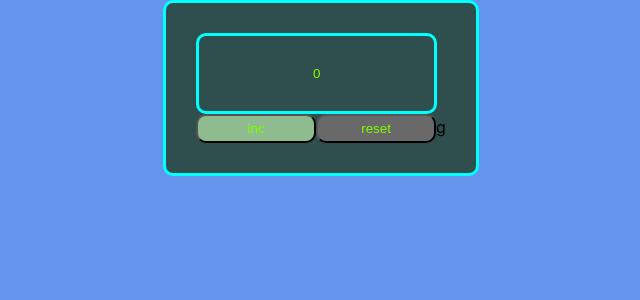
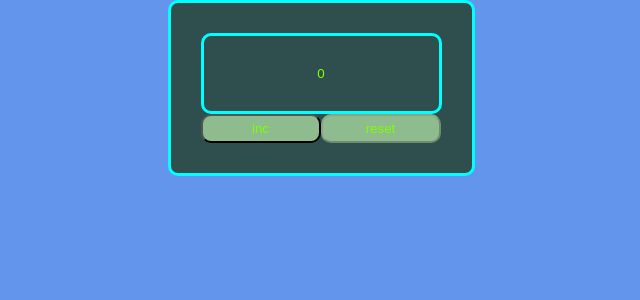
Before and after one commit to Leskevich/counter, a React (Create React App) app: page / in a window 1280 px wide. Shown: the top 300 px of the page, without its empty margins (319-959 px from the left). Built offline with nearby package versions, Linux system fonts and the light colour scheme.

Commit message:
class input,disabled button

```diff
--- a/src/App.css
+++ b/src/App.css
@@ -45,3 +45,12 @@
     padding: 5px;
     color: chartreuse;
 }
+.AttentionInputCounter{
+    border: 3px solid aqua;
+    width: 175px;
+    padding: 30px;
+    text-align: center;
+    background-color: darkslategray;
+    color: red;
+    border-radius: 10px;
+}
--- a/src/App.tsx
+++ b/src/App.tsx
@@ -1,8 +1,9 @@
 import React, {useState} from 'react';
 import './App.css';
+import Counter from './counter/Counter';
 
 function App() {
-    let [inputCounter, setInputCounter] = useState(0)
+    let [inputCounter, setInputCounter] = useState<number>(0)
     let incButton = () => {
         if (inputCounter < 5) {
             setInputCounter(inputCounter + 1)
@@ -11,25 +12,14 @@ function App() {
         }
     }
     let resetButton = () => {
-        setInputCounter(inputCounter = 0)
+        setInputCounter(0)
     }
     return (
         <div className="App">
-            <div className='Counter'>
-                <div>
-                    <input className='InputCounter' value={inputCounter}/>
-                </div>
-                <div>
-                    <button className={inputCounter < 5 ? "IncButton" : "DisableButton"}
-                            onClick={incButton}
-                    >inc
-                    </button>
-                    <button className={inputCounter == 0 ? 'DisableButton' : "ResetButton"}
-                            onClick={resetButton}
-                    >reset
-                    </button>g
-                </div>
-            </div>
+            <Counter
+                inputCounter={inputCounter}
+                incButton={incButton}
+                resetButton={resetButton}/>
         </div>
     );
 }
--- /dev/null
+++ b/src/counter/Counter.tsx
@@ -0,0 +1,32 @@
+import React from 'react';
+
+
+type counterType = {
+    inputCounter: number
+    incButton: () => void
+    resetButton: () => void
+}
+
+const Counter = (props: counterType) => {
+    return (
+        <div className='Counter'>
+            <div>
+                <input className= {props.inputCounter===5 ? "AttentionInputCounter":'InputCounter } '} value={props.inputCounter}/>
+            </div>
+            <div>
+                <button disabled={props.inputCounter === 5}
+                        className="IncButton"
+                        onClick={props.incButton}
+                >inc
+                </button>
+                <button disabled={props.inputCounter === 0}
+                        className="ResetButton"
+                        onClick={props.resetButton}
+                >reset
+                </button>
+            </div>
+        </div>
+    )
+}
+
+export default Counter
```
